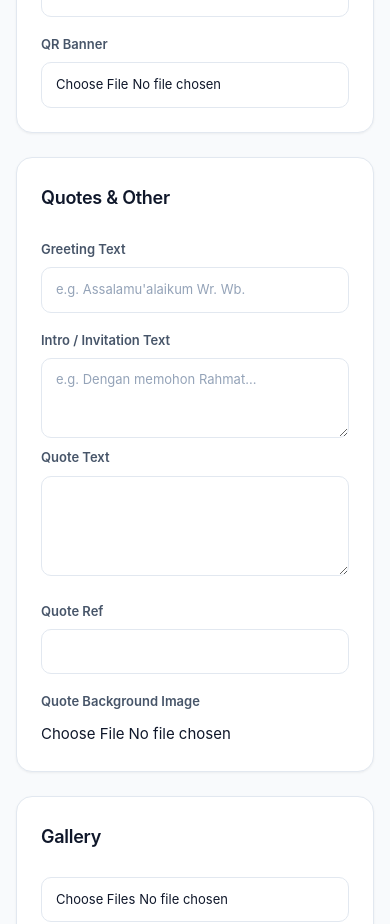
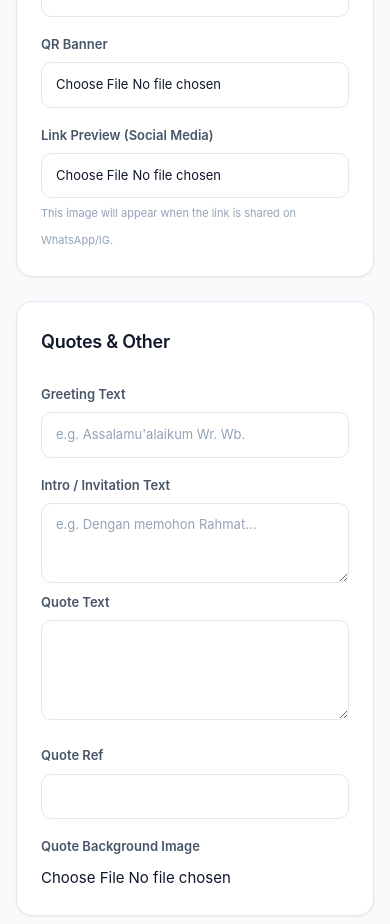
Before and after one commit to Septikiwir/hanif, a Next.js app: page /admin/new in a window 390 px wide. Shown: the part 3480-4404 px from the top of the page. Built offline with nearby package versions, Linux system fonts and the light colour scheme; a web font is replaced by a local one.

Commit message:
feat: implement TemplateV1 invitation component with responsive payment and story sections, and setup dynamic routes for public and admin pages

```diff
--- a/app/[slug]/[template]/page.tsx
+++ b/app/[slug]/[template]/page.tsx
@@ -29,8 +29,8 @@ export async function generateMetadata(
   const title = `The Wedding of ${bride} & ${groom}`;
   const description = content.event?.displayDate || "Undangan Pernikahan Digital";
 
-  // Use opening photo or bride photo for OG image
-  const ogImage = content.media?.openingPhoto || content.couple?.bride?.photo || "/preview (1).jpg";
+  // Use dedicated ogImage, otherwise fallback to opening photo or bride photo
+  const ogImage = content.media?.ogImage || content.media?.openingPhoto || content.couple?.bride?.photo || "/preview (1).jpg";
 
   return {
     title,
--- a/app/admin/edit/[slug]/page.tsx
+++ b/app/admin/edit/[slug]/page.tsx
@@ -34,7 +34,7 @@ export default function EditInvitationPage() {
   const [media, setMedia] = useState({
     music: "", heroVideo: "", logo: "", galleryVideo: "", openingPhoto: "",
     qrBannerPhoto: "", quoteText: "", quoteRef: "", quoteBackground: "",
-    greetingText: "", introText: ""
+    greetingText: "", introText: "", ogImage: ""
   });
 
   const [gallery, setGallery] = useState<{ src: string; isLandscape: boolean }[]>([]);
@@ -120,7 +120,8 @@ export default function EditInvitationPage() {
         quoteRef: m.quote?.ref || "",
         quoteBackground: m.quote?.background || "",
         greetingText: m.greetingText || "",
-        introText: m.introText || ""
+        introText: m.introText || "",
+        ogImage: m.ogImage || ""
       });
 
       setGallery((m.gallery || []).map((img: any) => typeof img === 'string' ? { src: img, isLandscape: false } : img));
@@ -258,6 +259,7 @@ export default function EditInvitationPage() {
         },
         greetingText: media.greetingText,
         introText: media.introText,
+        ogImage: media.ogImage,
         story: stories, gallery: gallery
       },
       payment: paymentCards.map(p => ({
@@ -440,6 +442,12 @@ export default function EditInvitationPage() {
                   <input type="file" className="admin-input" onChange={e => handleFileUpload(e, "qrBannerPhoto", "media")} />
                   {media.qrBannerPhoto && <div style={previewWrapperStyle} onClick={() => setLightbox({ src: media.qrBannerPhoto, type: "image" })}><img src={media.qrBannerPhoto} style={previewImgStyle} /></div>}
                 </div>
+                <div>
+                  <label style={labelStyle}>Link Preview (Social Media)</label>
+                  <input type="file" className="admin-input" onChange={e => handleFileUpload(e, "ogImage", "media")} />
+                  {media.ogImage && <div style={previewWrapperStyle} onClick={() => setLightbox({ src: media.ogImage, type: "image" })}><img src={media.ogImage} style={previewImgStyle} /></div>}
+                  <span className="admin-helper">This image will appear when the link is shared on WhatsApp/IG.</span>
+                </div>
               </div>
             </div>
             <div className="admin-card">
--- a/app/admin/new/page.tsx
+++ b/app/admin/new/page.tsx
@@ -29,7 +29,7 @@ export default function NewInvitationPage() {
   const [media, setMedia] = useState({
     music: "", heroVideo: "", logo: "", galleryVideo: "", openingPhoto: "",
     qrBannerPhoto: "", quoteText: "", quoteRef: "", quoteBackground: "",
-    greetingText: "", introText: ""
+    greetingText: "", introText: "", ogImage: ""
   });
 
   const [gallery, setGallery] = useState<{ src: string; isLandscape: boolean }[]>([]);
@@ -154,6 +154,7 @@ export default function NewInvitationPage() {
         },
         greetingText: media.greetingText,
         introText: media.introText,
+        ogImage: media.ogImage,
         story: stories, gallery: gallery
       },
       payment: paymentCards.map(p => ({
@@ -328,6 +329,12 @@ export default function NewInvitationPage() {
                   <label style={labelStyle}>QR Banner</label>
                   <input type="file" className="admin-input" onChange={e => handleFileUpload(e, "qrBannerPhoto", "media")} />
                   {media.qrBannerPhoto && <div style={previewWrapperStyle} onClick={() => setLightbox({ src: media.qrBannerPhoto, type: "image" })}><img src={media.qrBannerPhoto} style={previewImgStyle} /></div>}
+                </div>
+                <div>
+                  <label style={labelStyle}>Link Preview (Social Media)</label>
+                  <input type="file" className="admin-input" onChange={e => handleFileUpload(e, "ogImage", "media")} />
+                  {media.ogImage && <div style={previewWrapperStyle} onClick={() => setLightbox({ src: media.ogImage, type: "image" })}><img src={media.ogImage} style={previewImgStyle} /></div>}
+                  <span className="admin-helper">This image will appear when the link is shared on WhatsApp/IG.</span>
                 </div>
               </div>
             </div>
--- a/components/TemplateV1.tsx
+++ b/components/TemplateV1.tsx
@@ -50,6 +50,7 @@ export interface InvitationData {
     quote?: { text: string; ref: string; background?: string };
     greetingText?: string;
     introText?: string;
+    ogImage?: string;
     story: { src: string; subtitle: string }[];
     gallery: { src: string; isLandscape: boolean }[];
   };
```
